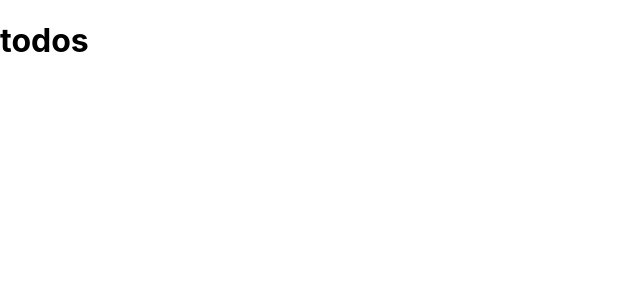
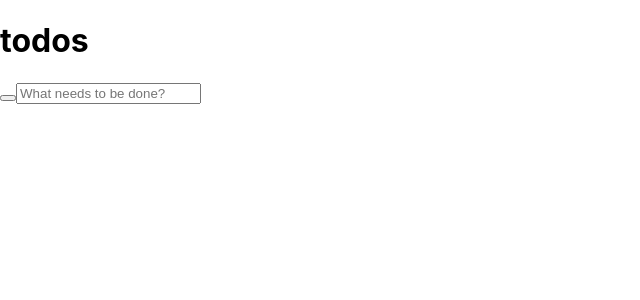
Before and after one commit to RitaKruglova/mindbox-test-task, a React (Create React App) app: page / in a window 1280 px wide. Shown: the top 300 px of the page, without its empty margins (0-640 px from the left). Built offline with nearby package versions, Linux system fonts and the light colour scheme.

Commit message:
feat: add ToDoItem component

```diff
--- a/src/App.tsx
+++ b/src/App.tsx
@@ -1,13 +1,14 @@
 import React, { FC } from 'react';
 import appStyles from './App.module.css';
 import Header from './components/Header/Header';
+import Input from './components/Input/Input';
 
 const App: FC = () => {
   return (
     <div className={appStyles.page}>
       <Header />
       <main className={appStyles.main}>
-
+        <Input />
       </main>
     </div>
   )
--- a/src/components/Input/Input.tsx
+++ b/src/components/Input/Input.tsx
@@ -6,6 +6,7 @@ const Input: FC = () => {
     <div className={inputStyles.container}>
       <button className={inputStyles.button} />
       <input
+        className={inputStyles.input}
         type="text"
         placeholder="What needs to be done?"
         minLength={2}
```
Also changed, not shown: src/components/ToDoItem/ToDoItem.tsx (added, +20 -0 lines), src/components/ToDoItem/ToDoItem.module.css (added).
